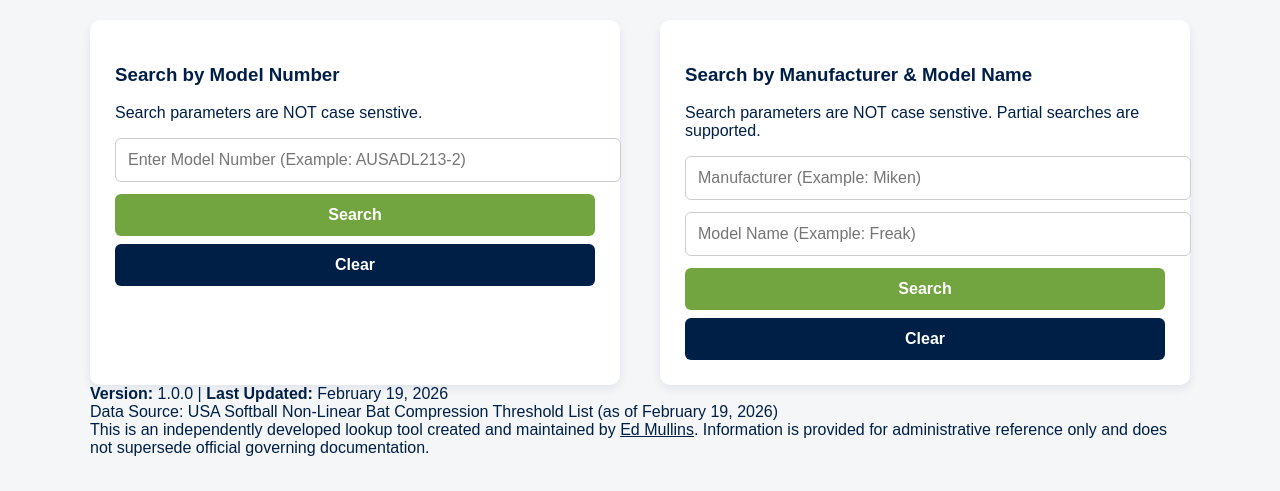
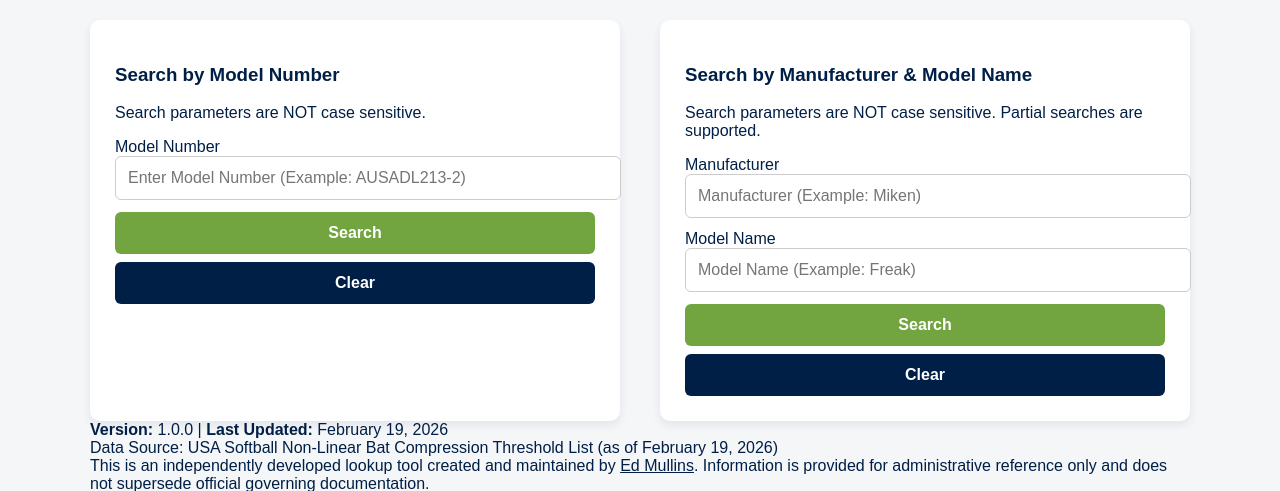
Before and after one commit to eddiem918/bat_lookup, a Flask app: page / in a window 1280 px wide. Shown: the part 281-772 px from the top of the page. Before the commit the page ends 737 px from the top, so only its background shows below. Run offline with Flask 3, Linux system fonts and the light colour scheme.

Commit message:
Codex Fixes

```diff
--- a/templates/index.html
+++ b/templates/index.html
@@ -1,6 +1,8 @@
 <!doctype html>
 <html>
   <head>
+    <meta charset="utf-8" />
+    <meta name="viewport" content="width=device-width, initial-scale=1" />
     <title>Bat Compression Lookup</title>
     <style>
 
@@ -135,55 +137,98 @@ button + button:hover {
       <!-- LEFT COLUMN: Exact Model Search -->
       <div class="column">
         <h3>Search by Model Number</h3>
-        <p>Search parameters are NOT case senstive.</p>
+        <p>Search parameters are NOT case sensitive.</p>
 
+        <label for="modelInput">Model Number</label>
         <input id="modelInput" placeholder="Enter Model Number (Example: AUSADL213-2)" />
         <button onclick="lookup()">Search</button>
         <button onclick="clearModel()">Clear</button>
 
-        <div id="modelResult"></div>
+        <div id="modelResult" role="status" aria-live="polite"></div>
       </div>
 
       <!-- RIGHT COLUMN: Manufacturer + Description -->
       <div class="column">
         <h3>Search by Manufacturer & Model Name</h3>
-        <p>Search parameters are NOT case senstive. Partial searches are supported.</p>
+        <p>Search parameters are NOT case sensitive. Partial searches are supported.</p>
+        <label for="manufacturerInput">Manufacturer</label>
         <input id="manufacturerInput" placeholder="Manufacturer (Example: Miken)" />
+        <label for="descriptionInput">Model Name</label>
         <input id="descriptionInput" placeholder="Model Name (Example: Freak)" />
         <button onclick="searchDescription()">Search</button>
         <button onclick="clearDescription()">Clear</button>
 
-        <div id="descResult"></div>
+        <div id="descResult" role="status" aria-live="polite"></div>
       </div>
     </div>
 
     <script>
+      function makeFieldRow(labelText, valueText) {
+        const row = document.createElement("div");
+        const label = document.createElement("strong");
+        label.textContent = `${labelText}: `;
+        row.appendChild(label);
+        row.appendChild(document.createTextNode(valueText ?? ""));
+        return row;
+      }
+
+      function makeBatCard(bat) {
+        const card = document.createElement("div");
+        card.className = "result-box";
+
+        card.appendChild(makeFieldRow("Manufacturer", String(bat.Manufacturer ?? "")));
+        card.appendChild(makeFieldRow("Model Number", String(bat.Model ?? "")));
+        card.appendChild(makeFieldRow("Model Name", String(bat.Description ?? "")));
+
+        const cutoff = document.createElement("div");
+        cutoff.className = "big-cutoff";
+        const cutoffValue = String(bat["Barrel Compression Cutoff (psi)"] ?? "");
+        cutoff.textContent = `Barrel Compression Limit: ${cutoffValue} psi`;
+        card.appendChild(cutoff);
+
+        return card;
+      }
+
+      function renderTextMessage(resultDiv, message) {
+        resultDiv.replaceChildren();
+        resultDiv.textContent = message;
+      }
+
       async function lookup() {
         const model = document.getElementById("modelInput").value.trim();
         const resultDiv = document.getElementById("modelResult");
 
-        if (!model) return;
+        if (!model) {
+          renderTextMessage(resultDiv, "Please enter a model number.");
+          return;
+        }
 
+        try {
           const response = await fetch(`/lookup?model=${encodeURIComponent(model)}`);
 
           if (response.status === 404) {
-          resultDiv.innerHTML = "Model not found.";
+            renderTextMessage(resultDiv, "Model not found.");
             return;
           }
 
+          if (!response.ok) {
+            throw new Error(`Request failed with status ${response.status}`);
+          }
+
           const data = await response.json();
-        const bat = data[0];
+          const bat = data?.[0];
+          resultDiv.replaceChildren();
 
-        resultDiv.innerHTML = `
-        <div class="result-box">
-            <div><strong>Manufacturer:</strong> ${bat.Manufacturer}</div>
-            <div><strong>Model Number:</strong> ${bat.Model}</div>
-            <div><strong>Model Name:</strong> ${bat.Description}</div>
-            <div class="big-cutoff">
-                Barrel Compression Limit: ${bat["Barrel Compression Cutoff (psi)"]} psi
-            </div>
-        </div>
-    `;
+          if (!bat) {
+            renderTextMessage(resultDiv, "Model not found.");
+            return;
+          }
+
+          resultDiv.appendChild(makeBatCard(bat));
+        } catch (error) {
+          console.error("Lookup failed:", error);
+          renderTextMessage(resultDiv, "Something went wrong. Please try again.");
+        }
       }
 
       async function searchDescription() {
@@ -195,41 +240,51 @@ button + button:hover {
           .value.trim();
         const resultDiv = document.getElementById("descResult");
 
+        if (!manufacturer && !description) {
+          renderTextMessage(
+            resultDiv,
+            "Please enter a manufacturer, a model name, or both.",
+          );
+          return;
+        }
+
+        try {
           const response = await fetch(
-  `/search?manufacturer=${encodeURIComponent(manufacturer)}&description=${encodeURIComponent(description)}`
+            `/search?manufacturer=${encodeURIComponent(manufacturer)}&description=${encodeURIComponent(description)}`,
           );
 
           if (response.status === 404) {
-          resultDiv.innerHTML = "No matches found.";
+            renderTextMessage(resultDiv, "No matches found.");
             return;
           }
 
+          if (!response.ok) {
+            throw new Error(`Request failed with status ${response.status}`);
+          }
+
           const data = await response.json();
+          resultDiv.replaceChildren();
 
-        if (data.length > 25) {
-          resultDiv.innerHTML = `
-              <div class="result-box">
-                Too many matches (${data.length}).
-                Please refine your search.
-              </div>
-          `;
+          if (!Array.isArray(data) || data.length === 0) {
+            renderTextMessage(resultDiv, "No matches found.");
             return;
           }
 
-        resultDiv.innerHTML = data
-          .map(
-            (bat) => `
-        <div class="result-box">
-            <div><strong>Manufacturer:</strong> ${bat.Manufacturer}</div>
-            <div><strong>Model Number:</strong> ${bat.Model}</div>
-            <div><strong>Model Name:</strong> ${bat.Description}</div>
-            <div class="big-cutoff">
-                Barrel Compression Limit: ${bat["Barrel Compression Cutoff (psi)"]} psi
-            </div>
-        </div>
-    `,
-          )
-          .join("");
+          if (data.length > 25) {
+            renderTextMessage(
+              resultDiv,
+              `Too many matches (${data.length}). Please refine your search.`,
+            );
+            return;
+          }
+
+          for (const bat of data) {
+            resultDiv.appendChild(makeBatCard(bat));
+          }
+        } catch (error) {
+          console.error("Search failed:", error);
+          renderTextMessage(resultDiv, "Something went wrong. Please try again.");
+        }
       }
 
       function clearModel() {
```
Lines whose indentation alone changed are shown as unchanged.
